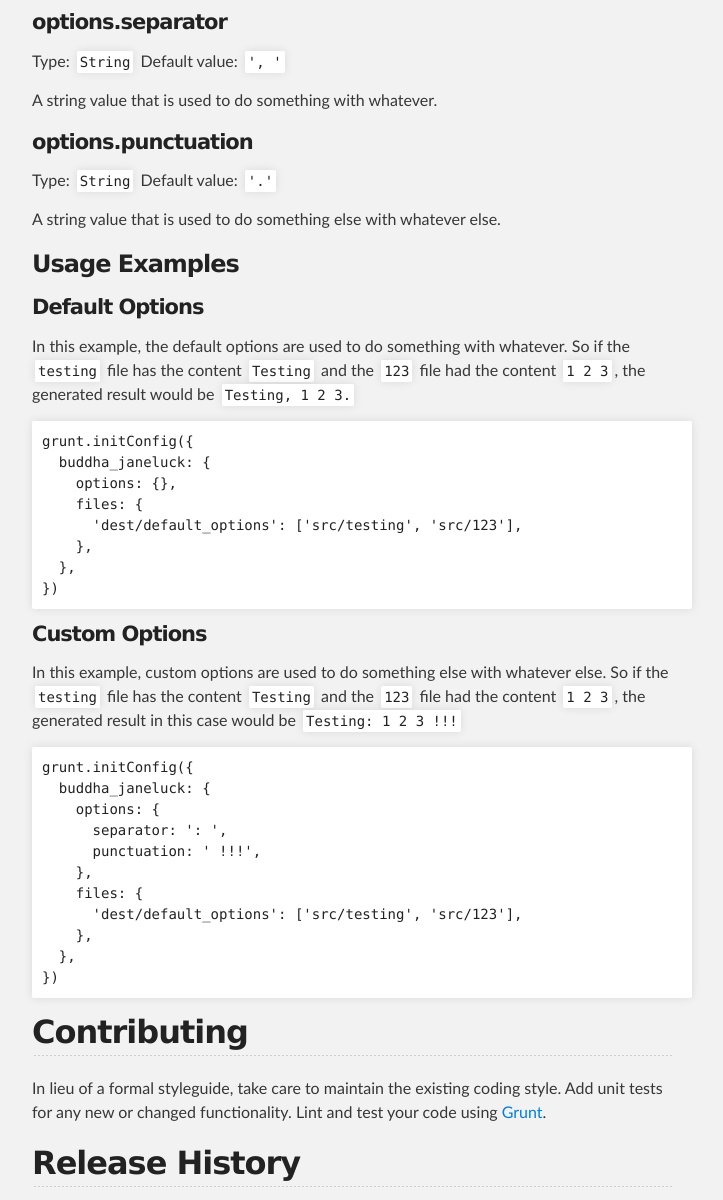
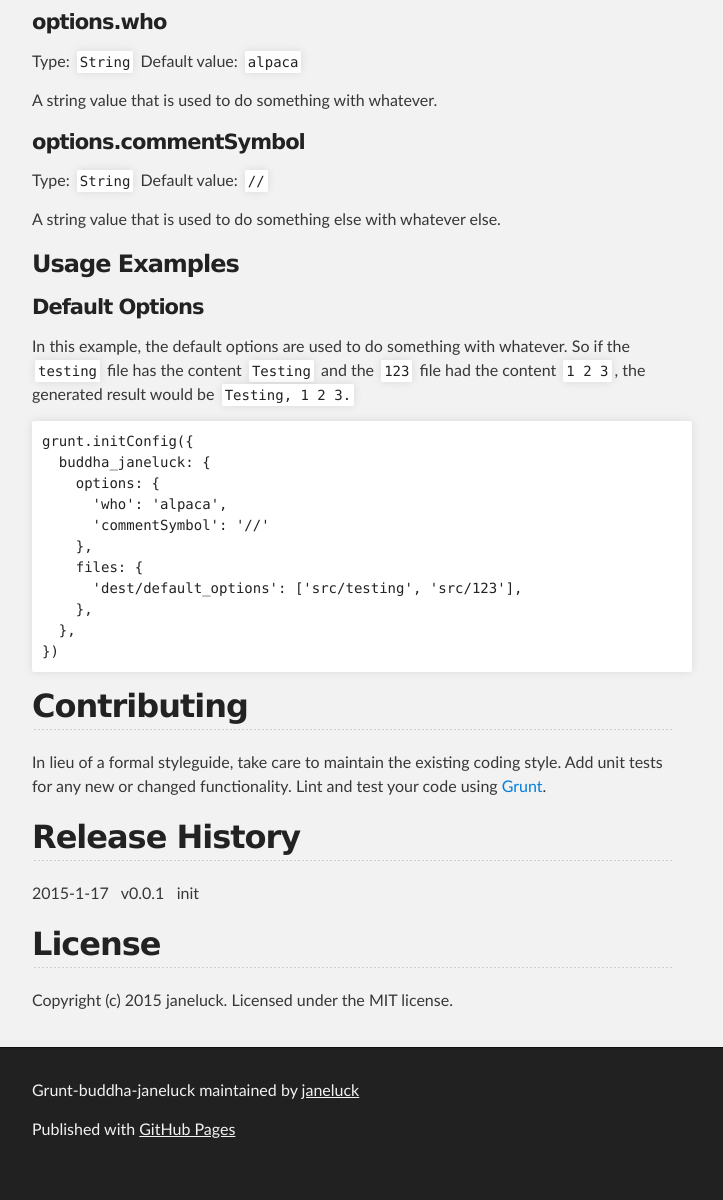
Before and after one commit to janeluck/grunt-buddha-janeluck, a plain HTML site: page index.html in a window 1280 px wide. Shown: the part 1147-2347 px from the top of the page, without its empty margins (288-1011 px from the left). After the commit the page ends 2323 px from the top, so only its background shows below. Drawn offline with Linux system fonts and the light colour scheme.

Commit message:
Create gh-pages branch via GitHub

```diff
--- a/index.html
+++ b/index.html
@@ -74,18 +74,18 @@
 <a id="options" class="anchor" href="#options" aria-hidden="true"><span class="octicon octicon-link"></span></a>Options</h3>
 
 <h4>
-<a id="optionsseparator" class="anchor" href="#optionsseparator" aria-hidden="true"><span class="octicon octicon-link"></span></a>options.separator</h4>
+<a id="optionswho" class="anchor" href="#optionswho" aria-hidden="true"><span class="octicon octicon-link"></span></a>options.who</h4>
 
 <p>Type: <code>String</code>
-Default value: <code>',  '</code></p>
+Default value: <code>alpaca</code></p>
 
 <p>A string value that is used to do something with whatever.</p>
 
 <h4>
-<a id="optionspunctuation" class="anchor" href="#optionspunctuation" aria-hidden="true"><span class="octicon octicon-link"></span></a>options.punctuation</h4>
+<a id="optionscommentsymbol" class="anchor" href="#optionscommentsymbol" aria-hidden="true"><span class="octicon octicon-link"></span></a>options.commentSymbol</h4>
 
 <p>Type: <code>String</code>
-Default value: <code>'.'</code></p>
+Default value: <code>//</code></p>
 
 <p>A string value that is used to do something else with whatever else.</p>
 
@@ -99,23 +99,9 @@ Default value: <code>'.'</code></p>
 
 <div class="highlight highlight-js"><pre>grunt.initConfig({
   buddha_janeluck<span class="pl-k">:</span> {
-    options<span class="pl-k">:</span> {},
-    files<span class="pl-k">:</span> {
-      <span class="pl-s1"><span class="pl-pds">'</span>dest/default_options<span class="pl-pds">'</span></span><span class="pl-k">:</span> [<span class="pl-s1"><span class="pl-pds">'</span>src/testing<span class="pl-pds">'</span></span>, <span class="pl-s1"><span class="pl-pds">'</span>src/123<span class="pl-pds">'</span></span>],
-    },
-  },
-})</pre></div>
-
-<h4>
-<a id="custom-options" class="anchor" href="#custom-options" aria-hidden="true"><span class="octicon octicon-link"></span></a>Custom Options</h4>
-
-<p>In this example, custom options are used to do something else with whatever else. So if the <code>testing</code> file has the content <code>Testing</code> and the <code>123</code> file had the content <code>1 2 3</code>, the generated result in this case would be <code>Testing: 1 2 3 !!!</code></p>
-
-<div class="highlight highlight-js"><pre>grunt.initConfig({
-  buddha_janeluck<span class="pl-k">:</span> {
     options<span class="pl-k">:</span> {
-      separator<span class="pl-k">:</span> <span class="pl-s1"><span class="pl-pds">'</span>: <span class="pl-pds">'</span></span>,
-      punctuation<span class="pl-k">:</span> <span class="pl-s1"><span class="pl-pds">'</span> !!!<span class="pl-pds">'</span></span>,
+      <span class="pl-s1"><span class="pl-pds">'</span>who<span class="pl-pds">'</span></span><span class="pl-k">:</span> <span class="pl-s1"><span class="pl-pds">'</span>alpaca<span class="pl-pds">'</span></span>,
+      <span class="pl-s1"><span class="pl-pds">'</span>commentSymbol<span class="pl-pds">'</span></span><span class="pl-k">:</span> <span class="pl-s1"><span class="pl-pds">'</span>//<span class="pl-pds">'</span></span>
     },
     files<span class="pl-k">:</span> {
       <span class="pl-s1"><span class="pl-pds">'</span>dest/default_options<span class="pl-pds">'</span></span><span class="pl-k">:</span> [<span class="pl-s1"><span class="pl-pds">'</span>src/testing<span class="pl-pds">'</span></span>, <span class="pl-s1"><span class="pl-pds">'</span>src/123<span class="pl-pds">'</span></span>],
@@ -131,7 +117,7 @@ Default value: <code>'.'</code></p>
 <h2>
 <a id="release-history" class="anchor" href="#release-history" aria-hidden="true"><span class="octicon octicon-link"></span></a>Release History</h2>
 
-<p><em>(Nothing yet)</em></p>
+<p>2015-1-17   v0.0.1   init</p>
 
 <h2>
 <a id="license" class="anchor" href="#license" aria-hidden="true"><span class="octicon octicon-link"></span></a>License</h2>
```
Also changed, not shown: params.json (+1 -1 lines).
